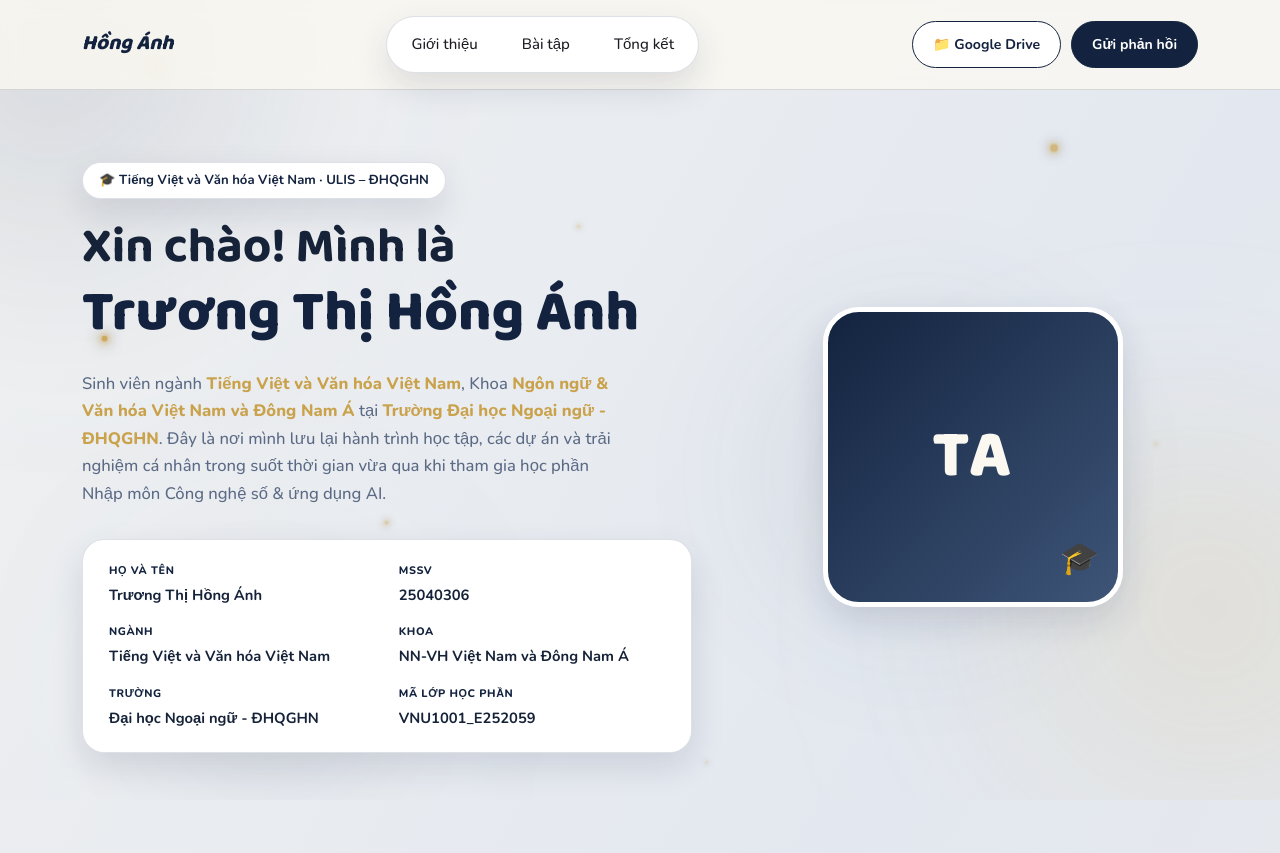
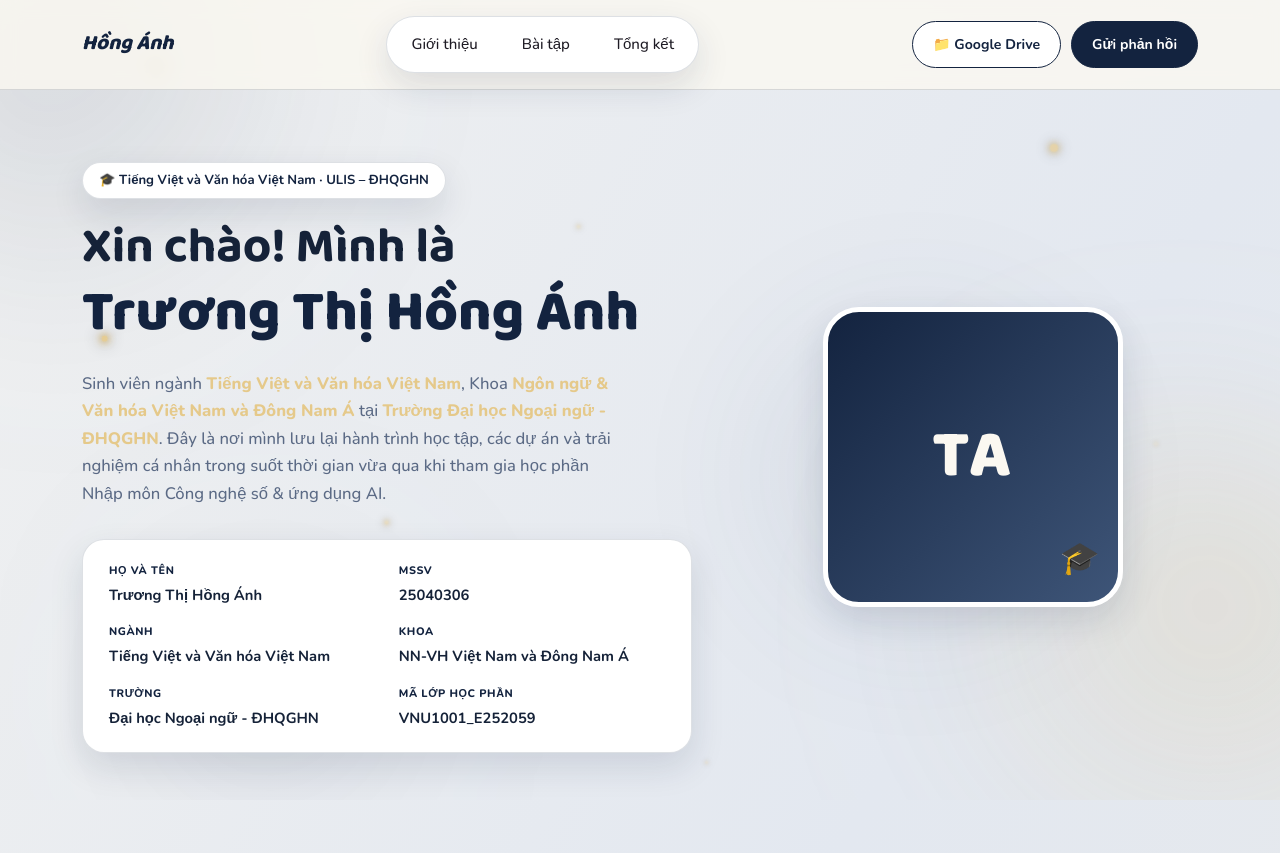
Before and after one commit to vermouthie16-crypto/Tr-ng-T-H-ng-nh, a plain HTML site: page index.html in a window 1280 px wide. Shown: the top 853 px of the page. Drawn offline with nearby package versions, Linux system fonts and the light colour scheme.

Commit message:
Update index.html

```diff
--- a/index.html
+++ b/index.html
@@ -9,14 +9,14 @@
 <style>
   :root{
     --cream:#FBF8F1;
-    --cream-2:#F1ECDF;
+    --cream-2:#FFFAEE;
     --card:#FFFFFF;
     --navy:#13233F;
-    --navy-deep:#0B1730;
+    --navy-deep:#122F61;
     --navy-soft:#3E5578;
     --ink:#152238;
     --ink-soft:#5B6A85;
-    --gold:#C9A24B;
+    --gold:#e5C98A;
     --line:rgba(19,35,63,0.14);
     --shadow: 0 14px 34px rgba(19,35,63,0.12);
   }
```
